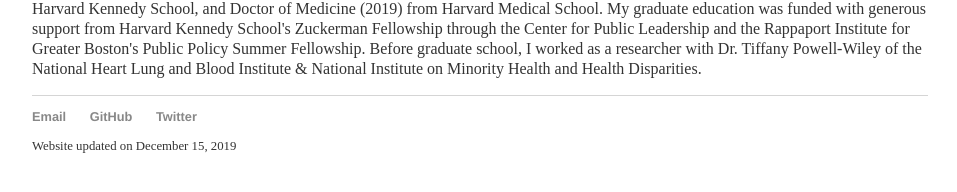
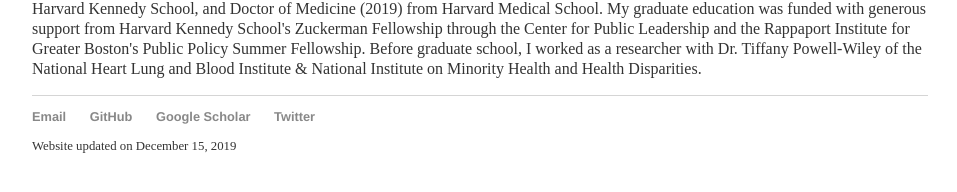
Before and after one commit to michaelmcclurkin/michaelmcclurkin.github.io, a Jekyll site: the page index.html, which Jekyll copies as it is, in a window 1280 px wide. Shown: the part 522-714 px from the top of the page, without its empty margins (160-1117 px from the left). Built offline with Jekyll 4.4.1, drawn with Linux system fonts in a browser that asks for light colours.

Commit message:
Update index.html

```diff
--- a/index.html
+++ b/index.html
@@ -92,7 +92,7 @@ Powell-Wiley of the National Heart Lung and Blood Institute & National Institute
    <ul>
    <li><a href="mailto:michael.mcclurkin@yale.edu">Email</a></li>
    <li><a href="https://github.com/michaelmcclurkin">GitHub</a></li>
-   <li><a href="https://scholar.google.com/citations?hl=en&user=BzgWw9cAAAAJ&view_op=list_works&gmla=AJsN-F6Gly8LJKjYL56qdOnGlXIvMWEb-7X0M75TCbVzl9ZXU2VmPmMpS4Sbmgv57XDJnln3HQy1BitO7qN8h8zKhmJzmi4wC9wzGFVs3jfTiYX0UJ3E6CQ</a></li>
+   <li><a href="https://scholar.google.com/citations?hl=en&user=BzgWw9cAAAAJ&view_op=list_works&gmla=AJsN-F6Gly8LJKjYL56qdOnGlXIvMWEb-7X0M75TCbVzl9ZXU2VmPmMpS4Sbmgv57XDJnln3HQy1BitO7qN8h8zKhmJzmi4wC9wzGFVs3jfTiYX0UJ3E6CQ">Google Scholar</a></li>
    <li><a href="https://twitter.com/MikeMcClurkinMD">Twitter</a></li>
    </ul>
    <p>Website updated on December 15, 2019</p>
```
